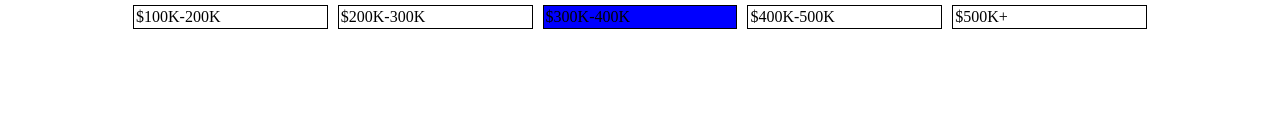
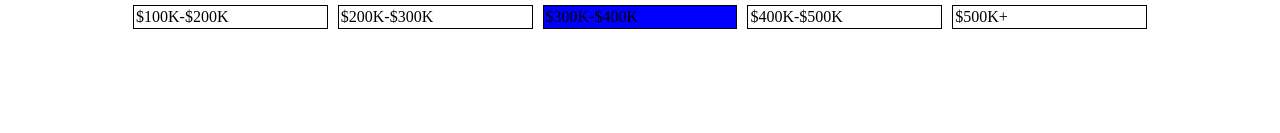
Before and after one commit to siddharth30jan/Modals-in-React, a React (Create React App) app: page / in a window 1280 px wide. Shown: the top 133 px of the page. Built offline with nearby package versions, Linux system fonts and the light colour scheme.

Commit message:
Fixed the nav bar,done!

```diff
--- a/package.json
+++ b/package.json
@@ -1,5 +1,5 @@
 {
-  "name": "client",
+  "name": "Siddharth",
   "version": "0.1.0",
   "private": true,
   "dependencies": {
--- a/src/App.js
+++ b/src/App.js
@@ -9,7 +9,7 @@ import Form from "./components/Form";
 const data = [
   {
     id: 1,
-    AverageHomePricePoint: "100-200",
+    AverageHomePricePoint: "$100K-$200K",
     PlanName: "Qualified 20",
     QualifiedLeadsPerMonth: 20,
     PricePerLiveTransfer: 69,
@@ -19,7 +19,7 @@ const data = [
   },
   {
     id: 2,
-    AverageHomePricePoint: "100-200",
+    AverageHomePricePoint: "$100K-$200K",
     PlanName: "Qualified 40",
     QualifiedLeadsPerMonth: 40,
     PricePerLiveTransfer: 67,
@@ -29,7 +29,7 @@ const data = [
   },
   {
     id: 3,
-    AverageHomePricePoint: "100-200",
+    AverageHomePricePoint: "$100K-$200K",
     PlanName: "Qualified 60",
     QualifiedLeadsPerMonth: 60,
     PricePerLiveTransfer: 65,
@@ -39,7 +39,7 @@ const data = [
   },
   {
     id: 4,
-    AverageHomePricePoint: "100-200",
+    AverageHomePricePoint: "$100K-$200K",
     PlanName: "Qualified 80",
     QualifiedLeadsPerMonth: 80,
     PricePerLiveTransfer: 63,
@@ -49,7 +49,7 @@ const data = [
   },
   {
     id: 5,
-    AverageHomePricePoint: "200-300",
+    AverageHomePricePoint: "$200K-$300K",
     PlanName: "Qualified 20",
     QualifiedLeadsPerMonth: 20,
     PricePerLiveTransfer: 79,
@@ -59,7 +59,7 @@ const data = [
   },
   {
     id: 6,
-    AverageHomePricePoint: "200-300",
+    AverageHomePricePoint: "$200K-$300K",
     PlanName: "Qualified 40",
     QualifiedLeadsPerMonth: 40,
     PricePerLiveTransfer: 77,
@@ -69,7 +69,7 @@ const data = [
   },
   {
     id: 7,
-    AverageHomePricePoint: "200-300",
+    AverageHomePricePoint: "$200K-$300K",
     PlanName: "Qualified 60",
     QualifiedLeadsPerMonth: 60,
     PricePerLiveTransfer: 74,
@@ -79,7 +79,7 @@ const data = [
   },
   {
     id: 8,
-    AverageHomePricePoint: "200-300",
+    AverageHomePricePoint: "$200K-$300K",
     PlanName: "Qualified 80",
     QualifiedLeadsPerMonth: 80,
     PricePerLiveTransfer: 72,
@@ -89,7 +89,7 @@ const data = [
   },
   {
     id: 9,
-    AverageHomePricePoint: "300-400",
+    AverageHomePricePoint: "$300K-$400K",
     PlanName: "Qualified 20",
     QualifiedLeadsPerMonth: 20,
     PricePerLiveTransfer: 99,
@@ -99,7 +99,7 @@ const data = [
   },
   {
     id: 10,
-    AverageHomePricePoint: "300-400",
+    AverageHomePricePoint: "$300K-$400K",
     PlanName: "Qualified 40",
     QualifiedLeadsPerMonth: 40,
     PricePerLiveTransfer: 96,
@@ -109,7 +109,7 @@ const data = [
   },
   {
     id: 11,
-    AverageHomePricePoint: "300-400",
+    AverageHomePricePoint: "$300K-$400K",
     PlanName: "Qualified 60",
     QualifiedLeadsPerMonth: 60,
     PricePerLiveTransfer: 93,
@@ -119,7 +119,7 @@ const data = [
   },
   {
     id: 12,
-    AverageHomePricePoint: "300-400",
+    AverageHomePricePoint: "$300K-$400K",
     PlanName: "Qualified 80",
     QualifiedLeadsPerMonth: 80,
     PricePerLiveTransfer: 90,
@@ -129,7 +129,7 @@ const data = [
   },
   {
     id: 13,
-    AverageHomePricePoint: "400-500",
+    AverageHomePricePoint: "$400K-$500K",
     PlanName: "Qualified 20",
     QualifiedLeadsPerMonth: 20,
     PricePerLiveTransfer: 109,
@@ -139,7 +139,7 @@ const data = [
   },
   {
     id: 14,
-    AverageHomePricePoint: "400-500",
+    AverageHomePricePoint: "$400K-$500K",
     PlanName: "Qualified 40",
     QualifiedLeadsPerMonth: 40,
     PricePerLiveTransfer: 106,
@@ -149,7 +149,7 @@ const data = [
   },
   {
     id: 15,
-    AverageHomePricePoint: "400-500",
+    AverageHomePricePoint: "$400K-$500K",
     PlanName: "Qualified 60",
     QualifiedLeadsPerMonth: 60,
     PricePerLiveTransfer: 102,
@@ -159,7 +159,7 @@ const data = [
   },
   {
     id: 16,
-    AverageHomePricePoint: "400-500",
+    AverageHomePricePoint: "$400K-$500K",
     PlanName: "Qualified 80",
     QualifiedLeadsPerMonth: 80,
     PricePerLiveTransfer: 99,
@@ -169,7 +169,7 @@ const data = [
   },
   {
     id: 17,
-    AverageHomePricePoint: "500",
+    AverageHomePricePoint: "$500K+",
     PlanName: "Qualified 20",
     QualifiedLeadsPerMonth: 20,
     PricePerLiveTransfer: 129,
@@ -179,7 +179,7 @@ const data = [
   },
   {
     id: 18,
-    AverageHomePricePoint: "500",
+    AverageHomePricePoint: "$500K+",
     PlanName: "Qualified 40",
     QualifiedLeadsPerMonth: 40,
     PricePerLiveTransfer: 125,
@@ -189,7 +189,7 @@ const data = [
   },
   {
     id: 19,
-    AverageHomePricePoint: "500",
+    AverageHomePricePoint: "$500K+",
     PlanName: "Qualified 60",
     QualifiedLeadsPerMonth: 60,
     PricePerLiveTransfer: 121,
@@ -199,7 +199,7 @@ const data = [
   },
   {
     id: 20,
-    AverageHomePricePoint: "500",
+    AverageHomePricePoint: "$500K+",
     PlanName: "Qualified 80",
     QualifiedLeadsPerMonth: 80,
     PricePerLiveTransfer: 117,
@@ -215,11 +215,11 @@ function App() {
   const [planName, setPlanName] = useState("");
   const extractRequired = () => {
     let temp;
-    if (priceRange === 1) temp = "100-200";
-    else if (priceRange === 2) temp = "200-300";
-    else if (priceRange === 3) temp = "300-400";
-    else if (priceRange === 4) temp = "400-500";
-    else temp = "500";
+    if (priceRange === 1) temp = "$100K-$200K";
+    else if (priceRange === 2) temp = "$200K-$300K";
+    else if (priceRange === 3) temp = "$300K-$400K";
+    else if (priceRange === 4) temp = "$400K-$500K";
+    else temp = "$500K+";
 
     //filter out necessary elements
     const requiredItems = data.filter(
--- a/src/components/Navbar/index.js
+++ b/src/components/Navbar/index.js
@@ -29,16 +29,16 @@ const Nav = ({ priceRange, setPriceRange }) => {
       }}
     >
       <div style={divStyle1} onClick={(e) => setPriceRange(1)}>
-        $100K-200K
+        $100K-$200K
       </div>
       <div style={divStyle2} onClick={(e) => setPriceRange(2)}>
-        $200K-300K
+        $200K-$300K
       </div>
       <div style={divStyle3} onClick={(e) => setPriceRange(3)}>
-        $300K-400K
+        $300K-$400K
       </div>
       <div style={divStyle4} onClick={(e) => setPriceRange(4)}>
-        $400K-500K
+        $400K-$500K
       </div>
       <div style={divStyle5} onClick={(e) => setPriceRange(5)}>
         $500K+
```
